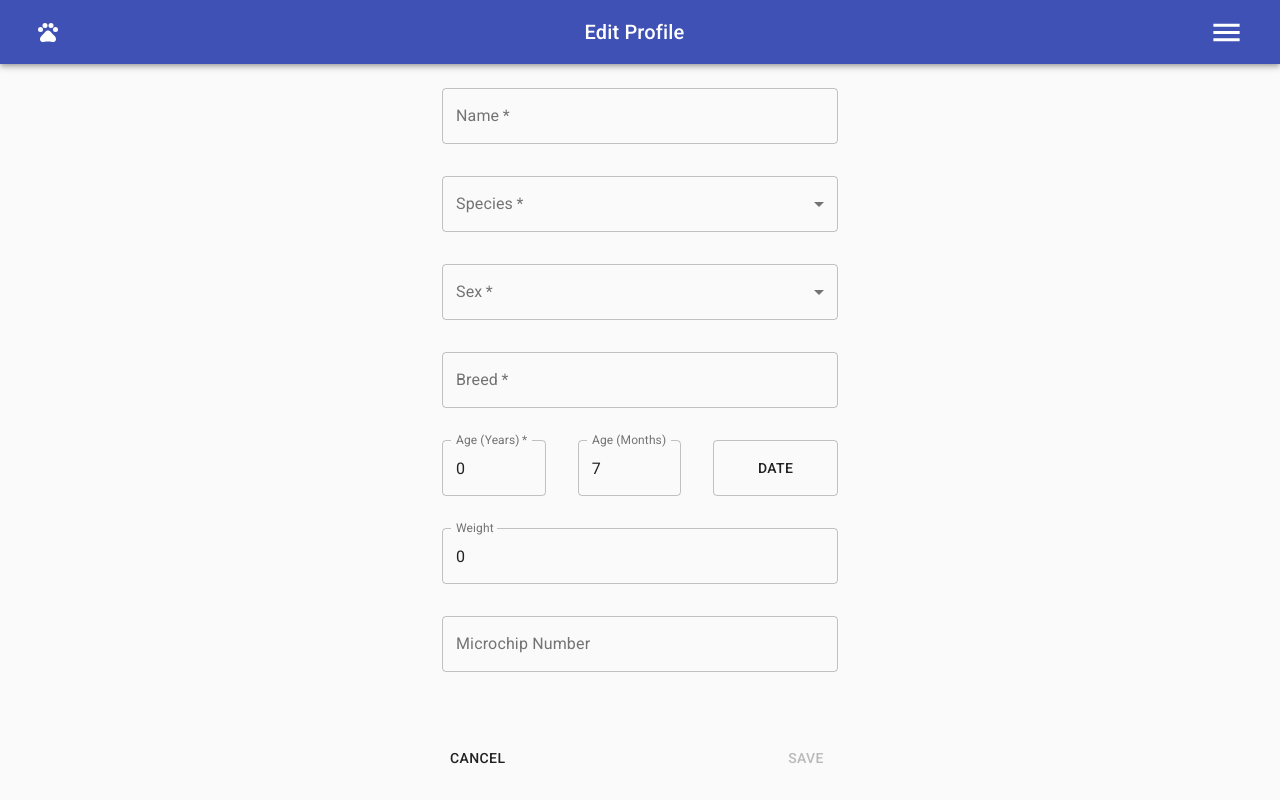
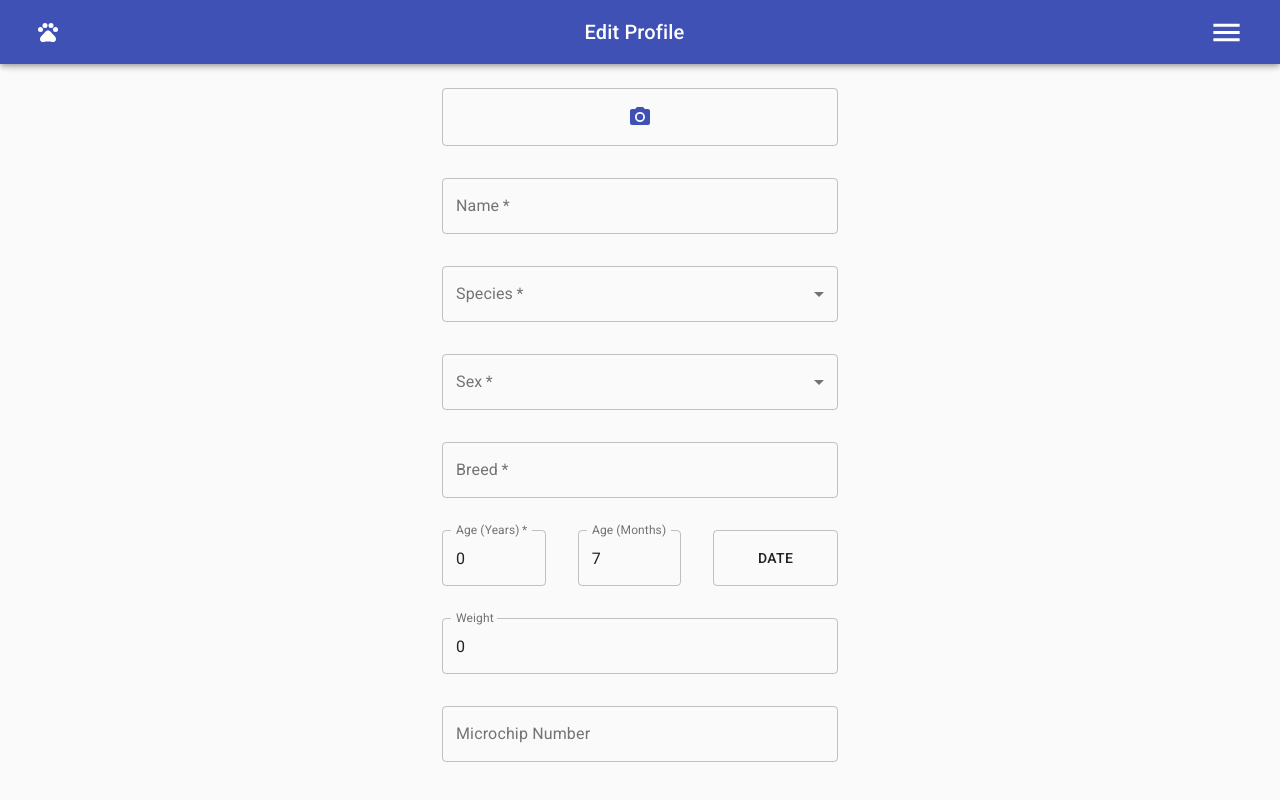
Before and after one commit to Sebsterio/animalysis, a React (Create React App) app in the folder client/: page /add-profile in a window 1280 px wide. Built offline with nearby package versions, Linux system fonts and the light colour scheme.

Commit message:
support file upload; add upload-photo field in ProfileForm

```diff
--- /dev/null
+++ b/client/src/components/FileInput.jsx
@@ -0,0 +1,32 @@
+import React from "react";
+import { Button } from "@material-ui/core";
+
+export const FileInput = ({
+	name,
+	onChange,
+	required,
+	className,
+	variant,
+	label,
+}) => {
+	const id = "form-input--" + name;
+	return (
+		<div {...{ className }}>
+			<input
+				{...{ id, name, onChange, required }}
+				type="file"
+				accept="image/*"
+				hidden
+			/>
+			<label htmlFor={id}>
+				<Button
+					{...{ variant }}
+					children={label}
+					component="span"
+					className="fileUploadButton"
+					fullWidth
+				/>
+			</label>
+		</div>
+	);
+};
--- a/client/src/components/Form/Form.jsx
+++ b/client/src/components/Form/Form.jsx
@@ -2,6 +2,7 @@ import React from "react";
 import { makeStyles } from "@material-ui/core/styles";
 import { TextField, MenuItem, Button } from "@material-ui/core";
 import { capitalize } from "utils/string";
+import { FileInput } from "components/FileInput";
 
 /********************************************************
  * @param fields: [
@@ -25,20 +26,25 @@ const useStyles = makeStyles((theme) => ({
 		}
 		return baseStyles;
 	},
-	formControl: {
+	inputContainer: {
 		"& > label": {
 			textTransform: "capitalize",
 		},
+		"& .fileUploadButton": {
+			padding: theme.spacing(2),
+		},
 	},
+	hidden: { display: "none" },
 }));
 
 export const Form = ({ fields, state, setState, layout }) => {
 	const clx = useStyles({ layout, numItems: fields.length });
 
 	const handleChange = (e) => {
-		const { name, value, type } = e.target;
-		const validatedValue = type === "number" ? Number(value) : value;
-		setState({ ...state, [name]: validatedValue });
+		let { name, value, type, files } = e.target;
+		if (type === "number") value = Number(value);
+		if (type === "file") value = files[0];
+		setState({ ...state, [name]: value });
 	};
 
 	return (
@@ -61,7 +67,7 @@ export const Form = ({ fields, state, setState, layout }) => {
 					required: !!req,
 					onChange: handleChange,
 					variant: "outlined",
-					className: clx.formControl,
+					className: clx.inputContainer,
 				};
 
 				const textInputProps = {
@@ -111,6 +117,8 @@ export const Form = ({ fields, state, setState, layout }) => {
 					</TextField>
 				) : type === "button" ? (
 					<Button {...buttonInputProps} />
+				) : type === "file" ? (
+					<FileInput {...inputProps} />
 				) : type === "group" ? (
 					<Form {...childFormProps} />
 				) : null;
--- a/client/src/pages/ProfileForm/ProfileForm-formData.js
+++ b/client/src/pages/ProfileForm/ProfileForm-formData.js
@@ -1,3 +1,5 @@
+import React from "react";
+import PhotoCamera from "@material-ui/icons/PhotoCamera";
 import { getCurrentYear } from "utils/date";
 
 export default ({ nameError, showAge, toggleShowAge }) => {
@@ -5,7 +7,7 @@ export default ({ nameError, showAge, toggleShowAge }) => {
 	const req = true;
 	const derrived = true;
 
-	// Sex form section
+	// Sex form field
 	const sexConfig = {
 		options: ["male entire", "male neutred", "female entire", "female neutred"],
 		req,
@@ -42,6 +44,7 @@ export default ({ nameError, showAge, toggleShowAge }) => {
 	};
 
 	return [
+		["file", "imageUrl", { label: <PhotoCamera color="primary" /> }],
 		["text", "name", { req, err: nameError }],
 		["select", "species", { options: ["canine", "feline"], req }],
 		["select", "sex", sexConfig],
--- a/client/src/pages/ProfileForm/ProfileForm-utils.js
+++ b/client/src/pages/ProfileForm/ProfileForm-utils.js
@@ -27,3 +27,10 @@ export const limitBirthDateToToday = (pet) => {
 	const [birthMonth, birthYear] = limitedDate;
 	return { ...pet, birthMonth, birthYear };
 };
+
+export const convertFileToBlob = (pet) => {
+	const { imageUrl: file } = pet;
+	if (!file || typeof file === "string") return pet;
+	const blob = URL.createObjectURL(file);
+	return { ...pet, imageUrl: blob };
+};
--- a/client/src/pages/ProfileForm/ProfileForm.jsx
+++ b/client/src/pages/ProfileForm/ProfileForm.jsx
@@ -12,6 +12,7 @@ import {
 	mapAgeToBirthDate,
 	limitBirthDateToToday,
 	mapBirthDateToAge,
+	convertFileToBlob,
 } from "./ProfileForm-utils";
 
 /*******************************************************
@@ -72,6 +73,7 @@ export const ProfileForm = ({
 
 	// Add side-effects to form onChange handler
 	const useSetPet = (newPet) => {
+		newPet = convertFileToBlob(newPet);
 		newPet = mapAgeToBirthDate(pet, newPet);
 		newPet = limitBirthDateToToday(newPet);
 		setPet(newPet);
```
